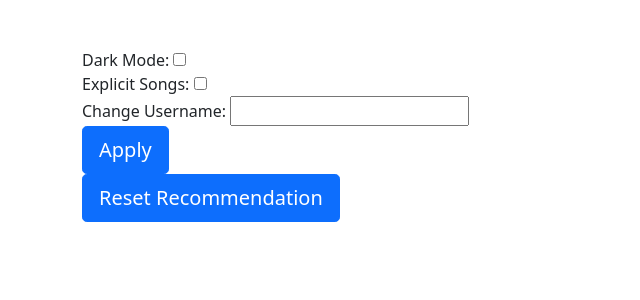
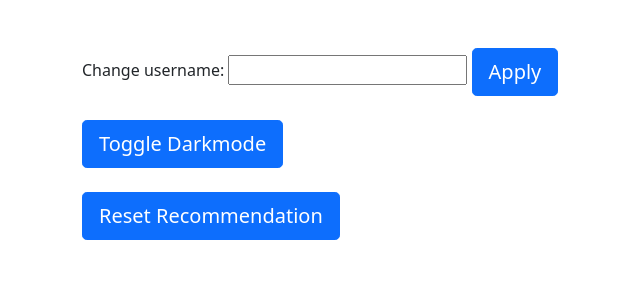
Before and after one commit to cleeke29/Senior-Project_Group2, a Django app: page /settings/settingsForm/ in a window 1280 px wide. Shown: the part 86-386 px from the top of the page, without its empty margins (0-640 px from the left). Run offline with Django 3.2, Linux system fonts and the light colour scheme; some libraries are stand-ins or nearby versions.

Commit message:
More clear settings page

```diff
--- a/pitch_proto/templates/settings.html
+++ b/pitch_proto/templates/settings.html
@@ -4,19 +4,21 @@
 
 {% block content %}
 
-<form method = 'post' action = '{% url "settingsUpdate" %}'>
-	<br />
+<form method = 'post' action = '{% url "changeUsername" %}'>
 	{% csrf_token %}
-	Dark Mode: {{ form.DarkMode }}
-	<br />
-	Explicit Songs: {{ form.Explicit }}
-	<br />
-	Change Username: {{ form.newUser }}
-	<br />
+	<br>
+	Change username: {{ form.newUser }}
 	<button class="btn btn-primary btn-lg" type="submit">Apply</button>
 </form>
+<br>
+<form method = 'post' action = '{% url "darkMode" %}'>
+	{% csrf_token %}
+	<button class="btn btn-primary btn-lg" type="submit">Toggle Darkmode</button>
+</form>
+<br>
 <form method = 'post' action = '{% url "resetRec" %}'>
 	{% csrf_token %}
 	<button class="btn btn-primary btn-lg" type="submit">Reset Recommendation</button>
 </form>
+
 {% endblock %}
```
